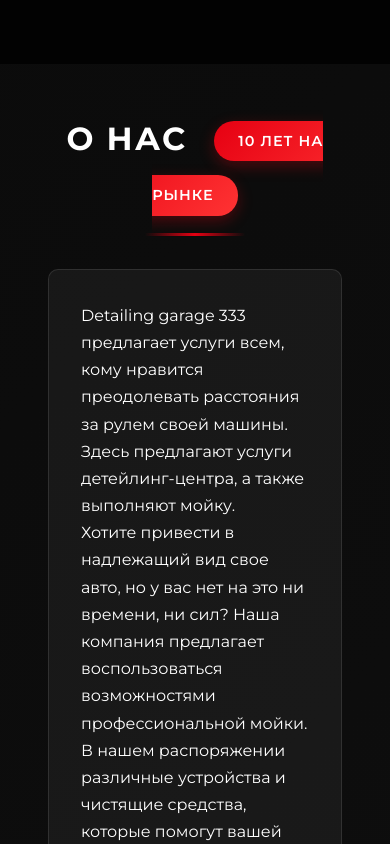
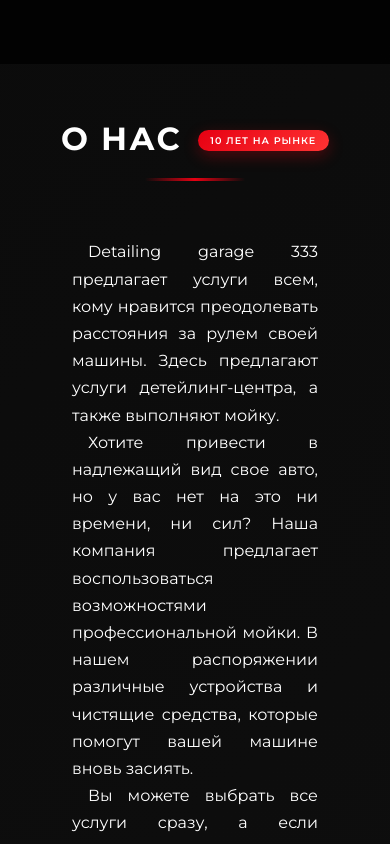
Before and after one commit to Alikcs/Garage_333, a plain HTML site: page index.html in a window 390 px wide. Shown: the part 780-1624 px from the top of the page. Drawn offline with Linux system fonts and the light colour scheme.

Commit message:
Add files via upload

```diff
--- a/style.css
+++ b/style.css
@@ -265,12 +265,12 @@
     padding: 0 2rem;
 }
 
-/* Стиль для текста как на картинке 2 */
+/* Центрирование текста в разделе О нас */
 .text-card {
-    background: rgba(255, 255, 255, 0.05);
-    border: 1px solid rgba(255, 255, 255, 0.1);
-    border-radius: 10px;
-    padding: 2rem;
+    text-indent: 1em;
+    text-align: justify;
+    max-width: 800px;
+    margin: 0 auto;
     line-height: 1.7;
 }
 /* Ограничение ширины для текстового контента */
@@ -1161,6 +1161,17 @@
         width: 24px;
         height: 24px;
     }
+    .sticker {
+        padding: 0.4rem 1rem;
+        font-size: 0.7rem;
+        margin-left: 0.5rem;
+    }
+
+    .text-card {
+        text-indent: 1em;
+        text-align: justify;
+        padding: 1.5rem;
+    }
 }
 
 @media (max-width: 480px) {
@@ -1214,4 +1225,9 @@
         width: 26px;
         height: 26px;
     }
+    .sticker {
+        padding: 0.3rem 0.8rem;
+        font-size: 0.6rem;
+        margin-left: 0.3rem;
+    }
 }
```
